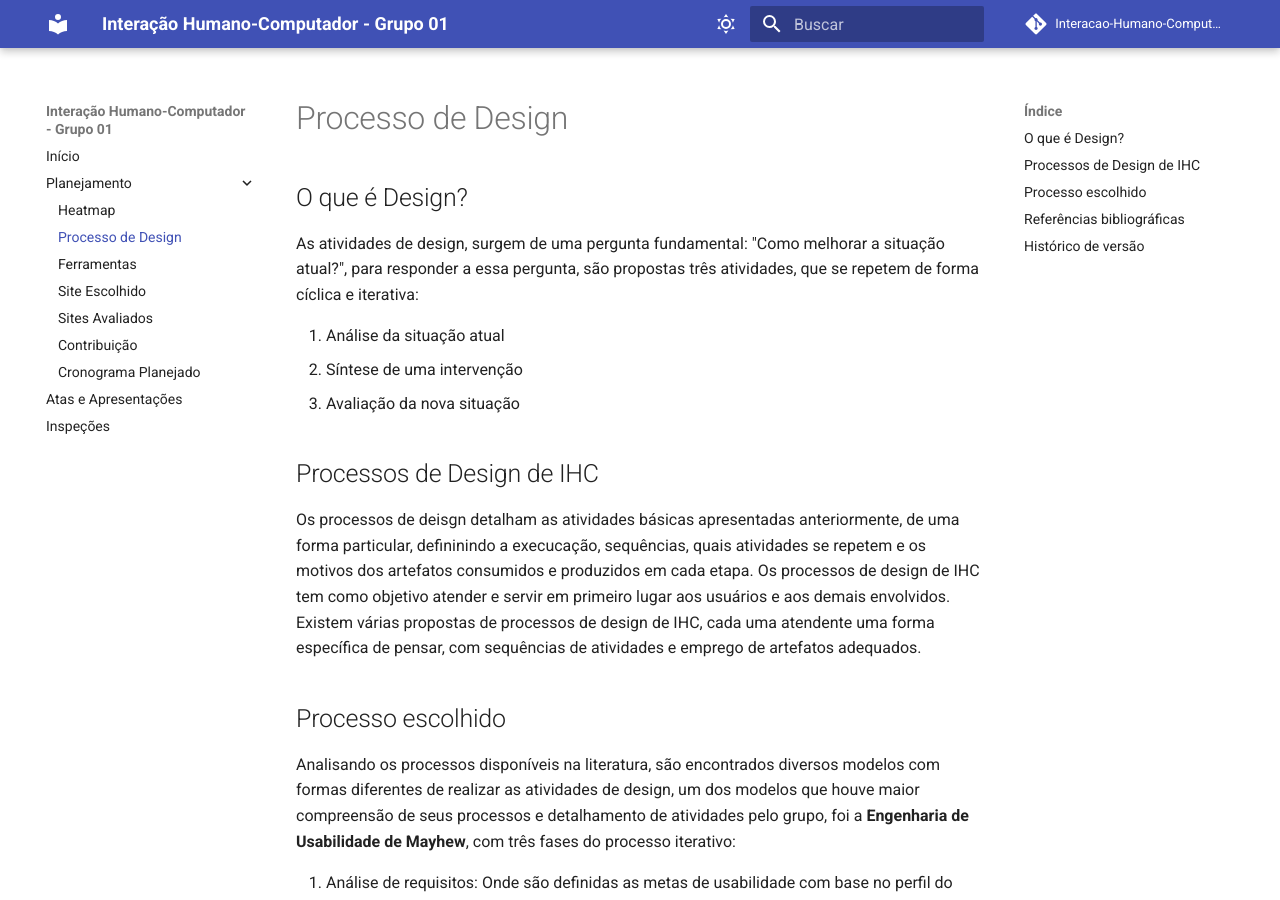
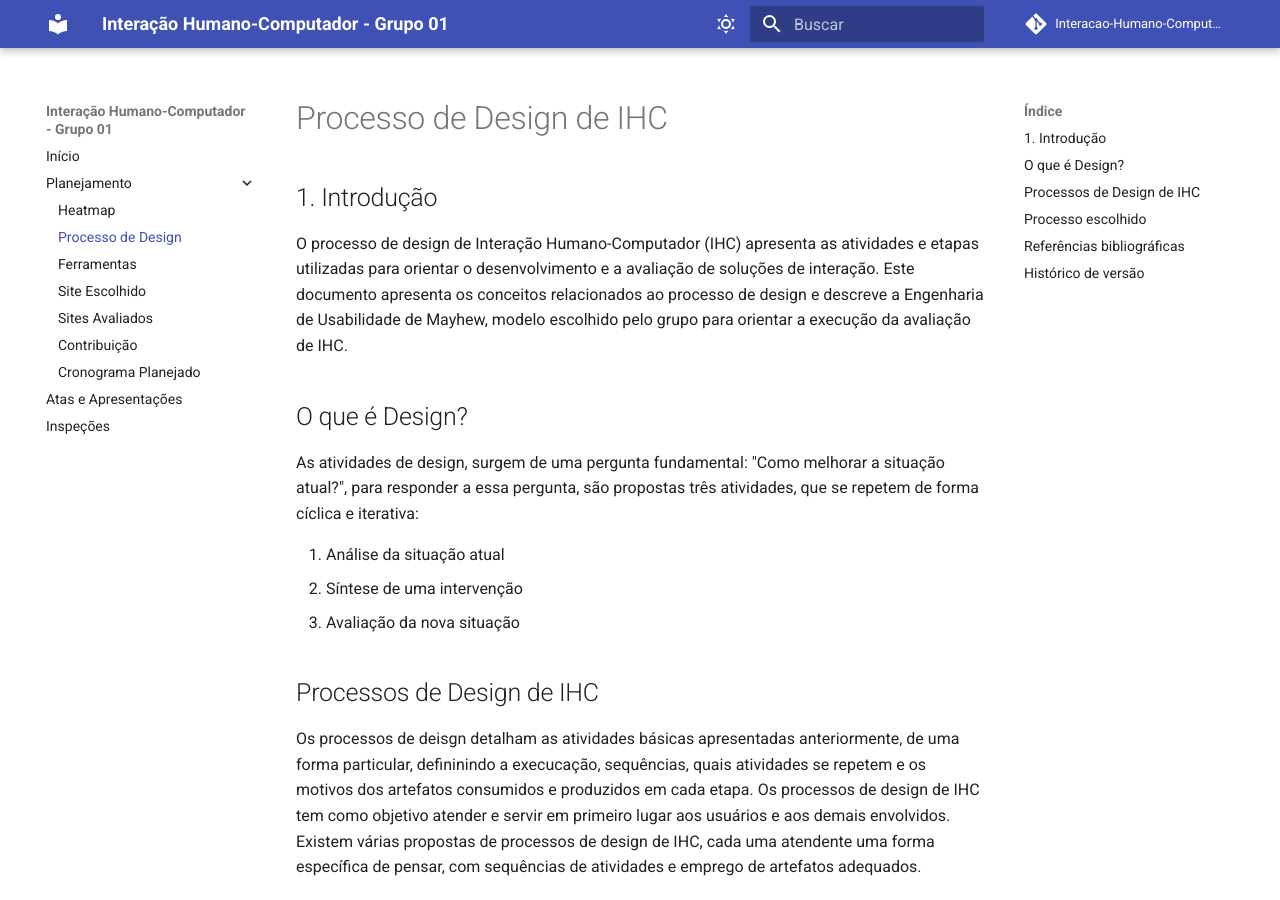
Before and after one commit to Interacao-Humano-Computador/2026.2-Grupo01, an MkDocs documentation site: the page built from docs/planejamento/processo_de_design.md, in a window 1280 px wide and 900 px high. Built offline with MkDocs 1.6.1 and Material for MkDocs 9.7.7, drawn with Linux system fonts in a browser that asks for light colours; comment, search, counter and statistics services are not loaded.

```diff
--- a/docs/planejamento/processo_de_design.md
+++ b/docs/planejamento/processo_de_design.md
@@ -1,3 +1,10 @@
+# Processo de Design de IHC
+
+## 1. Introdução
+
+O processo de design de Interação Humano-Computador (IHC) apresenta as atividades e etapas utilizadas para orientar o desenvolvimento e a avaliação de soluções de interação. Este documento apresenta os conceitos relacionados ao processo de design e descreve a Engenharia de Usabilidade de Mayhew, modelo escolhido pelo grupo para orientar a execução da avaliação de IHC.
+
+
 ## O que é Design?
 
 As atividades de design, surgem de uma pergunta fundamental: "Como melhorar a situação atual?", para responder a essa pergunta, são propostas três atividades, que se repetem de forma cíclica e iterativa:
```
Also changed, not shown: docs/planejamento/cronograma/contribuicao.md (+3 -0 lines), docs/planejamento/cronograma/cronograma_planejado.md (+7 -0 lines), docs/planejamento/ferramentas.md (+2 -2 lines), docs/planejamento/sites_avaliados.md (+7 -0 lines).
